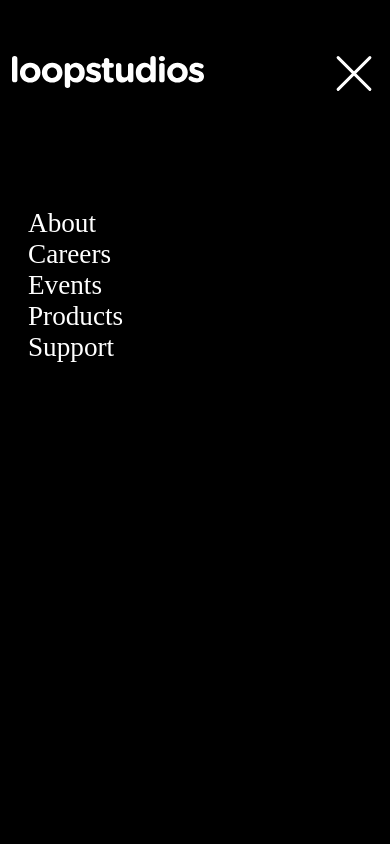
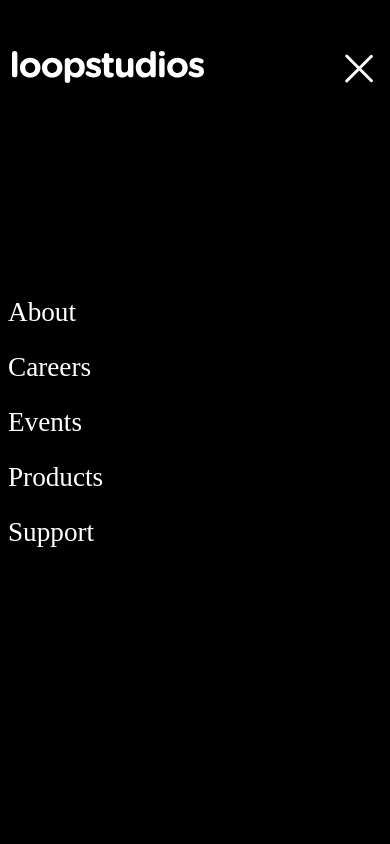
Before and after one commit to jeronasiedu/loopstudios-landing-page, a plain HTML site: page index.html in a window 390 px wide. Both pictures are taken after a click on the button 354 px from the left and 72 px from the top of the page. Shown: the top 844 px of the page. Drawn offline with Linux system fonts and the light colour scheme.

Commit message:
implemented a new sidemenu for mobile screen

```diff
--- a/app.js
+++ b/app.js
@@ -1,6 +1,6 @@
 const menu = document.querySelector('.menu')
-const header = document.querySelector('header')
+const mobileNav = document.querySelector('.mobile')
 menu.addEventListener('click', () => {
   menu.classList.toggle('active')
-  header.classList.toggle('expand')
+  mobileNav.classList.toggle('expand')
 })
--- a/index.html
+++ b/index.html
@@ -25,7 +25,14 @@
       <div data-container class="hero-container">
         <nav>
           <img src="/images/logo.svg" alt="logo" />
-          <ul>
+          <ul class="desktop">
+            <li><a href="#">About</a></li>
+            <li><a href="#">Careers</a></li>
+            <li><a href="#">Events</a></li>
+            <li><a href="#">Products</a></li>
+            <li><a href="#">Support</a></li>
+          </ul>
+          <ul class="mobile">
             <li><a href="#">About</a></li>
             <li><a href="#">Careers</a></li>
             <li><a href="#">Events</a></li>
--- a/style.css
+++ b/style.css
@@ -24,20 +24,7 @@ header {
   width: 100%;
   padding-block: 3rem;
 }
-header::before {
-  content: '';
-  position: fixed;
-  inset: 0;
-  background: #000;
-  clip-path: polygon(100% 0, 100% 0, 100% 0, 100% 0);
-  transition: 0.5s clip-path cubic-bezier(0.5, 1, 0.89, 1);
-}
-header.expand::before {
-  clip-path: polygon(0 0, 100% 0, 100% 100%, 0 100%);
-}
-header.expand {
-  position: fixed;
-}
+
 .hero-image {
   position: absolute;
   top: 0;
@@ -58,8 +45,11 @@ nav {
   display: flex;
   align-items: center;
   justify-content: space-between;
-  z-index: 5;
   position: relative;
+  width: 100%;
+}
+img[alt='logo'] {
+  z-index: 3;
 }
 
 nav > ul {
@@ -67,7 +57,7 @@ nav > ul {
   align-items: center;
 }
 
-nav ul li:not(:last-child) {
+nav ul.desktop li:not(:last-child) {
   margin-right: 1rem;
 }
 nav ul li a {
@@ -97,10 +87,13 @@ nav ul li a:focus::before {
 nav ul li a:focus {
   letter-spacing: 1px;
 }
+ul.mobile {
+  display: none;
+}
 .menu {
   display: none !important;
   position: relative;
-  width: 3rem;
+  width: 2.4rem;
   aspect-ratio: 1;
   background: none;
   border: none;
@@ -187,20 +180,33 @@ picture source {
   color: var(--very-dark-gray);
 }
 @media (max-width: 680px) {
-  nav ul {
-    position: absolute;
-    left: -100%;
+  ul.desktop {
+    display: none;
+  }
+  ul.mobile {
+    padding: 0.5rem;
+    display: block;
+    user-select: none;
+    pointer-events: none;
     opacity: 0;
-    user-select: none;
-    top: 10rem;
-    transition-duration: 0s;
+    transform: translateY(100%);
+    position: fixed;
+    inset: 0;
+    display: flex;
+    flex-direction: column;
+    align-items: flex-start;
+    justify-content: center;
+    background: var(--black);
+    transition: 0.5s cubic-bezier(0.175, 0.885, 0.32, 1.275);
   }
-
-  header.expand nav ul {
-    transition: 0.5s 0.1s ease;
-    display: block;
-    left: 1rem;
+  ul.mobile.expand {
+    user-select: initial;
+    pointer-events: all;
     opacity: 1;
+    transform: translateY(0);
+  }
+  ul.mobile li:not(:last-child) {
+    margin-bottom: 1.5rem;
   }
   nav ul li a {
     font-size: 1.7rem;
```
